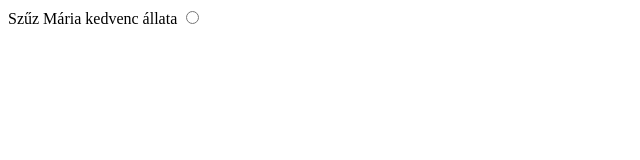
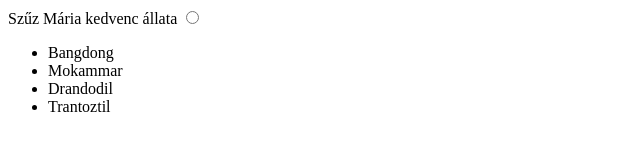
Before and after one commit to szabobotondckik/Allatok, a plain HTML site: page index.html in a window 1280 px wide. Shown: the whole page, without its empty margins (0-640 px from the left). Drawn offline with Linux system fonts and the light colour scheme.

Commit message:
Update index.html
Madarak

```diff
--- a/index.html
+++ b/index.html
@@ -9,6 +9,12 @@
     <form>
         <label >Szűz Mária kedvenc állata</label>
         <input type="radio">
+        <ul>
+            <li>Bangdong</li>
+            <li>Mokammar</li>
+            <li>Drandodil</li>
+            <li>Trantoztil</li>
+        </ul>
     </form>
 </body>
 </html>
```
